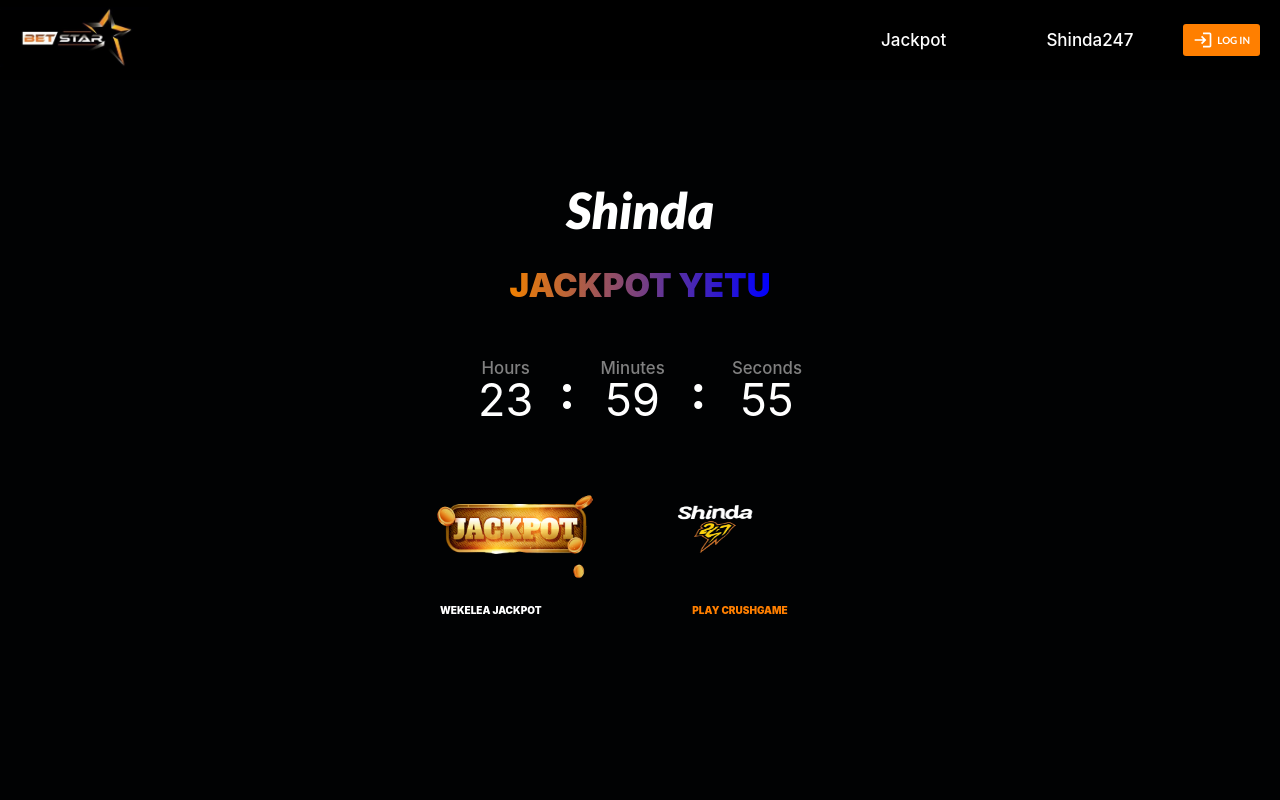
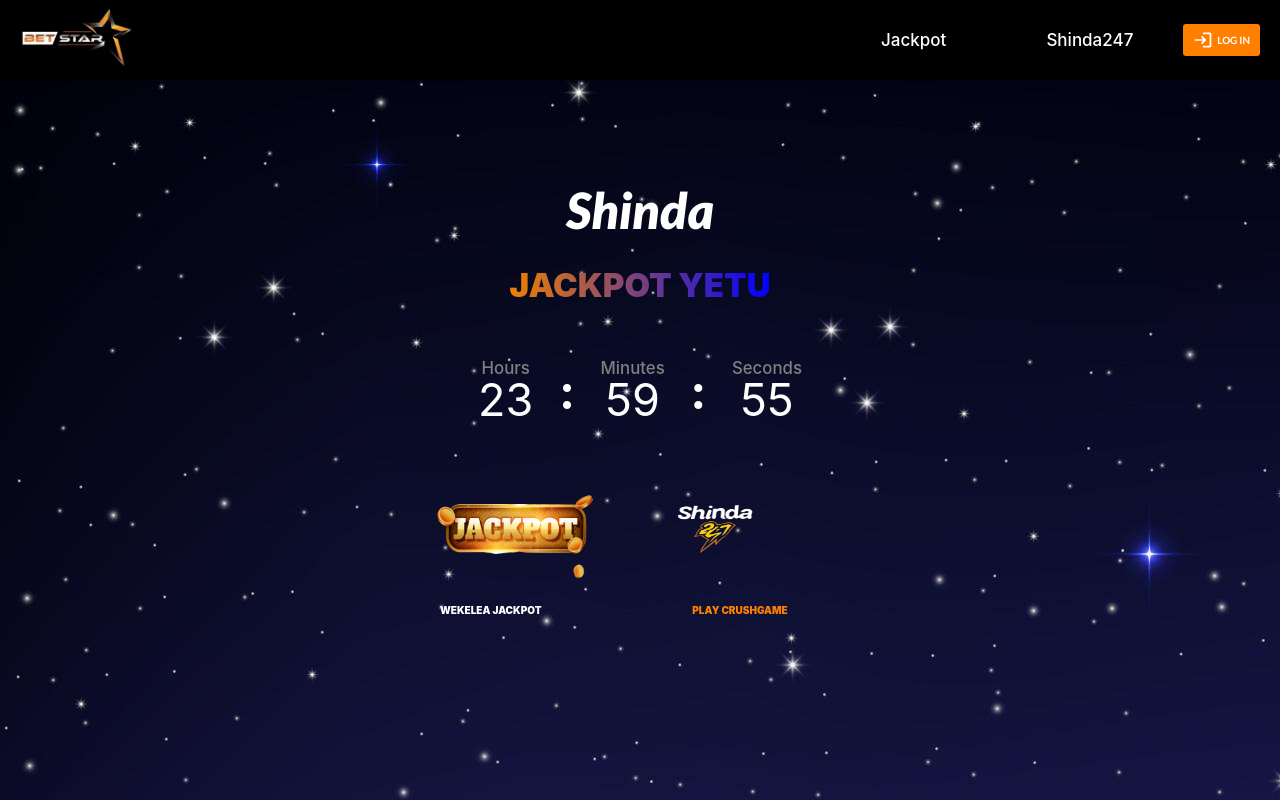
Before and after one commit to mgorem/betstar, a React (Create React App) app: page / in a window 1280 px wide. Built offline with nearby package versions, Linux system fonts and the light colour scheme.

Commit message:
add background image

```diff
--- a/src/App.css
+++ b/src/App.css
@@ -6,7 +6,7 @@
   flex-direction: column;
   align-items: center;
   justify-content: flex-start;
-  background-color: #010203;
+  background-image: url("../public/images/betstar-background.jpg");
   /* background-color: red; */
   color: #fff;
   font-size: 25px;
```
Also changed, not shown: public/images/betstar-background.jpg (added).
